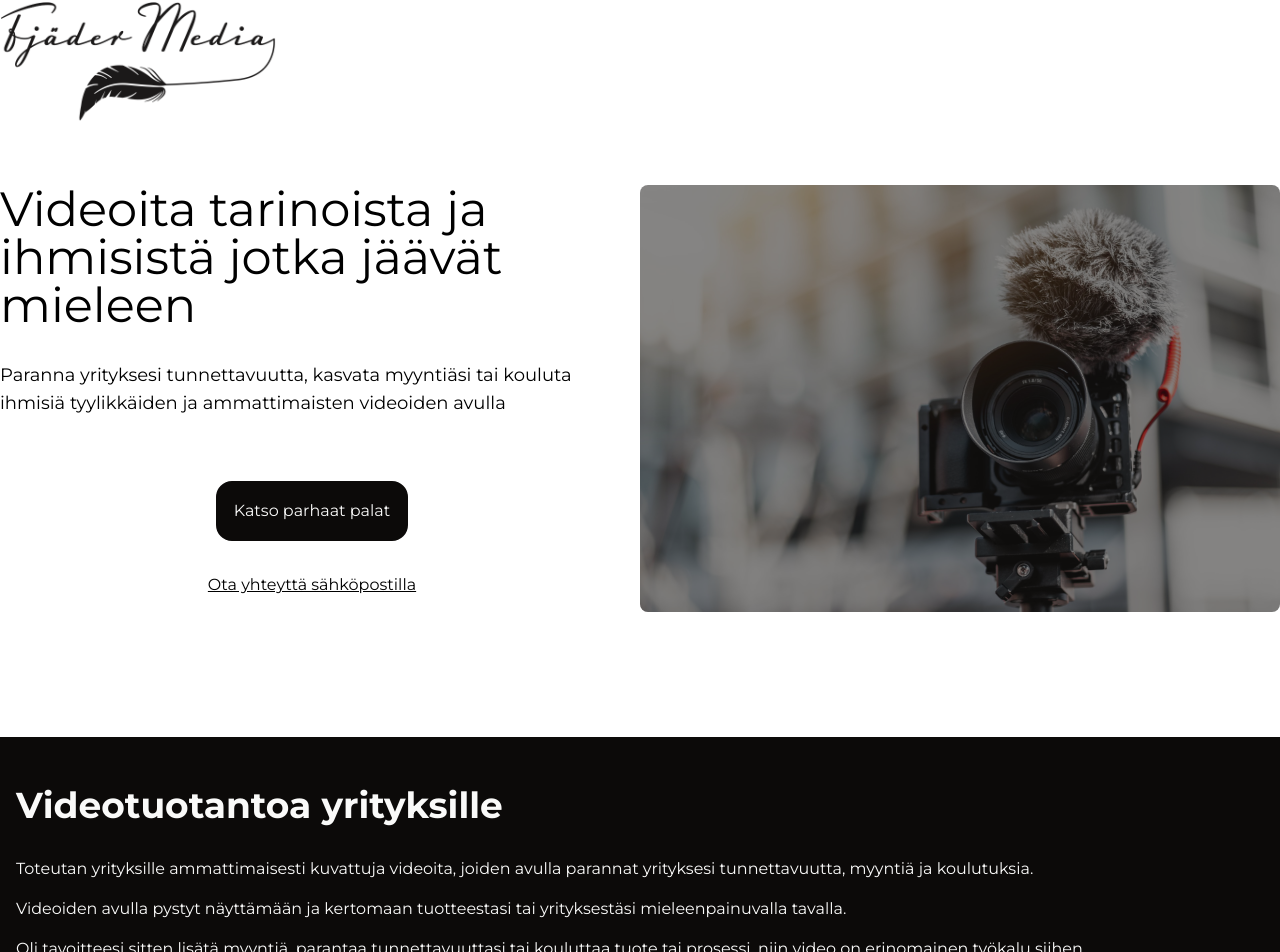
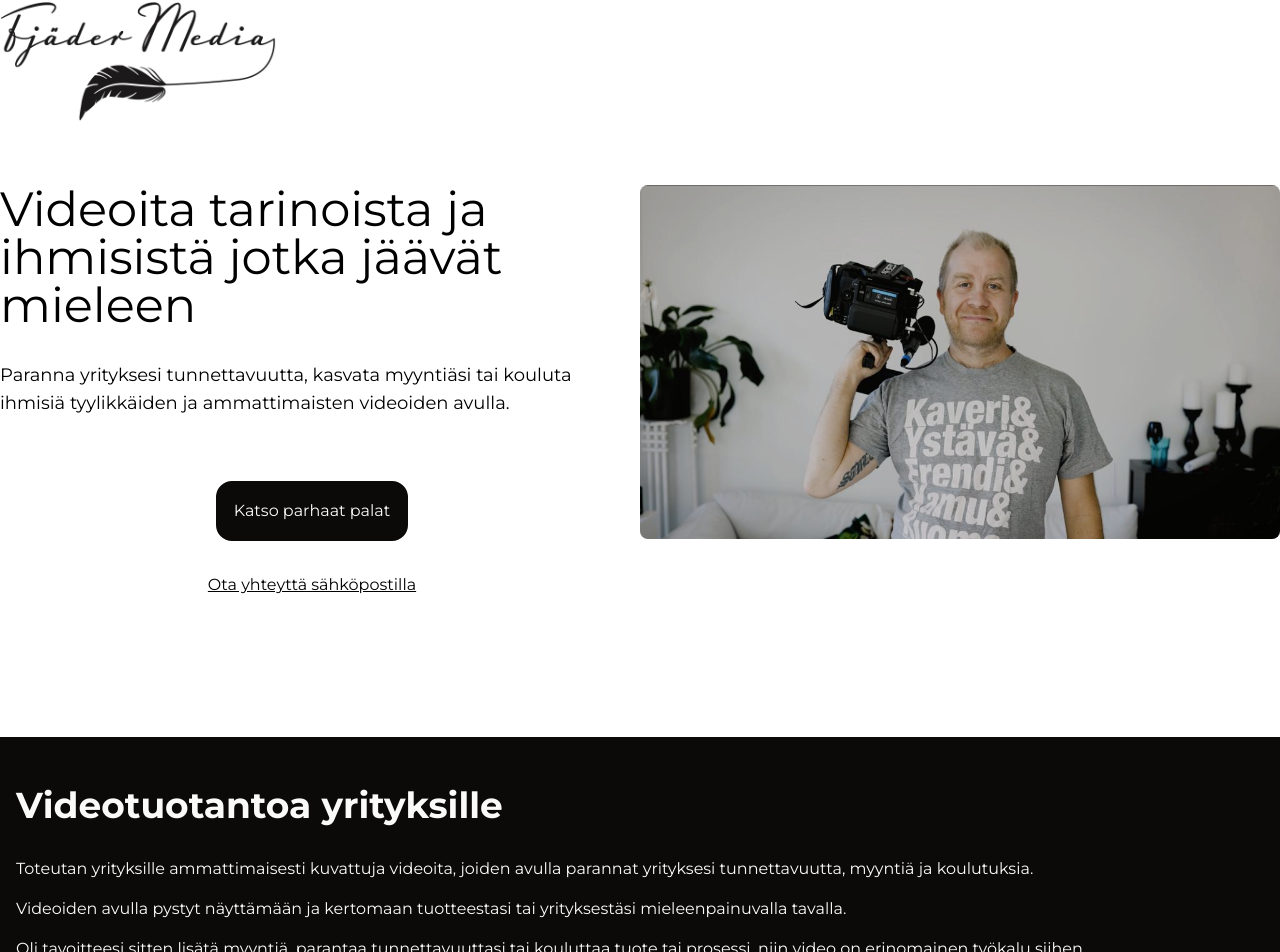
Before and after one commit to Zigelzi/fjader-media, a SvelteKit app: page / in a window 1280 px wide. Shown: the part 15-967 px from the top of the page. Built offline with nearby package versions, Linux system fonts and the light colour scheme.

Commit message:
Add image of Samppa to landing screen

```diff
--- a/src/routes/+page.svelte
+++ b/src/routes/+page.svelte
@@ -2,6 +2,7 @@
 	import Card from '$lib/components/Card.svelte';
 	import Button from '$lib/components/Button.svelte';
 	import videoCamera from '$lib/assets/video-camera.jpg';
+	import samppaIsHero from '$lib/assets/samppa_ystava.jpeg?format=webp';
 	import EmbeddedVideo from '$lib/components/EmbeddedVideo.svelte';
 
 	let contactEmail = 'samppa@fjadermedia.fi';
@@ -53,7 +54,7 @@
 			</h2>
 			<p class="text-lg mb-16">
 				Paranna yrityksesi tunnettavuutta, kasvata myyntiäsi tai kouluta ihmisiä tyylikkäiden ja
-				ammattimaisten videoiden avulla
+				ammattimaisten videoiden avulla.
 			</p>
 			<div class="mb-8 flex justify-center">
 				<Button on:click={displayModal} isLink={false}>Katso parhaat palat</Button>
@@ -64,9 +65,9 @@
 		</div>
 		<div class="md:basis-1/2 mt-12 md:mt-0">
 			<div
-				class=" relative before:block before:inset-0 before:absolute before:inset-x-0 before:bg-stone-950/50 before:rounded-lg"
+				class=" relative before:block before:inset-0 before:absolute before:inset-x-0 before:bg-stone-950/20 before:rounded-lg"
 			>
-				<img src={videoCamera} class="rounded-lg" alt="" srcset="" />
+				<img src={samppaIsHero} class="rounded-lg" alt="Samppa with videocamera" />
 			</div>
 		</div>
 	</div>
@@ -78,7 +79,6 @@
 			Toteutan yrityksille ammattimaisesti kuvattuja videoita, joiden avulla parannat yrityksesi
 			tunnettavuutta, myyntiä ja koulutuksia.
 		</p>
-
 		<p class="mb-4">
 			Videoiden avulla pystyt näyttämään ja kertomaan tuotteestasi tai yrityksestäsi
 			mieleenpainuvalla tavalla.
@@ -86,6 +86,10 @@
 		<p class="mb-4">
 			Oli tavoitteesi sitten lisätä myyntiä, parantaa tunnettavuuttasi tai kouluttaa tuote tai
 			prosessi, niin video on erinomainen työkalu siihen.
+		</p>
+		<p>
+			Toimin koko Suomen alueella, eli laita ihmeessä viestiä vaikka vähän pidemmänkin matkan
+			päästä!
 		</p>
 	</div>
 	<div class="container px-4 py-12 mx-auto">
```
Also changed, not shown: src/lib/assets/samppa_ystava.jpeg (added), 1 other file (tests, documents, lock files or other folders).
